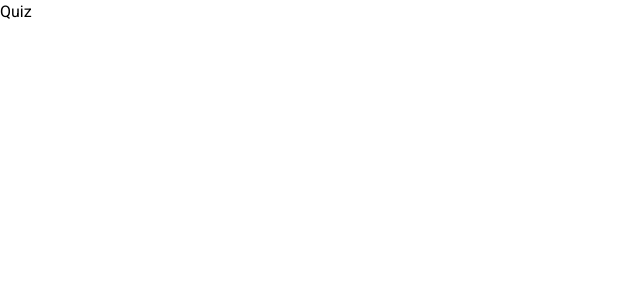
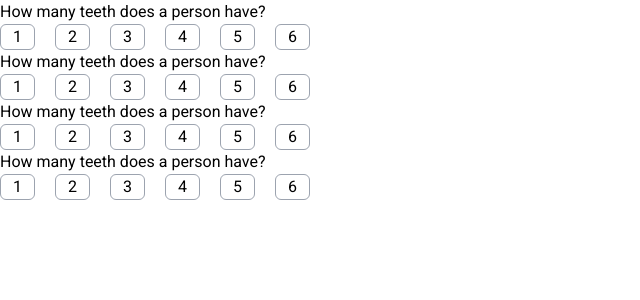
Before and after one commit to IvyMurage/scrimba-quizzcal-game, a React (Vite) app: page /quiz in a window 1280 px wide. Shown: the top 300 px of the page, without its empty margins (0-640 px from the left). Built offline with nearby package versions, Linux system fonts and the light colour scheme; no server answers.

Commit message:
feat: fetch all questions

```diff
--- a/index.html
+++ b/index.html
@@ -5,7 +5,7 @@
   <meta charset="UTF-8" />
   <link rel="icon" type="image/svg+xml" href="/vite.svg" />
   <meta name="viewport" content="width=device-width, initial-scale=1.0" />
-  <title>Vite + React + TS</title>
+  <title>Quizzcal Game</title>
 </head>
 
 <body>
--- a/package.json
+++ b/package.json
@@ -10,6 +10,7 @@
     "preview": "vite preview"
   },
   "dependencies": {
+    "nanoid": "^5.0.7",
     "react": "^18.3.1",
     "react-dom": "^18.3.1",
     "react-router-dom": "^6.25.1"
--- a/src/components/Quiz.tsx
+++ b/src/components/Quiz.tsx
@@ -1,7 +1,59 @@
+import { useEffect, useState } from "react"
+import QuizCard from "./QuizCard"
+import { QuestionProps, ResponseType } from "../type"
 
 function Quiz() {
+
+    const [questions, setQuestions] = useState<QuestionProps[]>([])
+    const [loading, setLoading] = useState(false)
+
+    useEffect(() => {
+        setLoading(true);
+        let ignore = false;
+        (async () => {
+            try {
+                const response = await fetch(`https://opentdb.com/api.php?amount=20&category=12`)
+                if (!response.ok) {
+                    throw new Error('Something went wrong')
+                }
+                const { results }: ResponseType = await response.json()
+                if (!ignore) {
+                    setQuestions(results)
+                }
+            }
+            catch (error) {
+                console.log(error)
+            }
+            finally {
+                setLoading(false)
+            }
+        })()
+        return () => {
+            ignore = true
+        }
+
+    }, [])
+    console.log(questions)
+    console.log('loading:', loading)
     return (
-        <div>Quiz</div>
+        <div>
+            <QuizCard
+                question={'How many teeth does a person have?'}
+                answers={['1', '2', '3', '4', '5', '6']}
+            />
+            <QuizCard
+                question={'How many teeth does a person have?'}
+                answers={['1', '2', '3', '4', '5', '6']}
+            />
+            <QuizCard
+                question={'How many teeth does a person have?'}
+                answers={['1', '2', '3', '4', '5', '6']}
+            />
+            <QuizCard
+                question={'How many teeth does a person have?'}
+                answers={['1', '2', '3', '4', '5', '6']}
+            />
+        </div>
     )
 }
 
--- /dev/null
+++ b/src/components/QuizCard.tsx
@@ -0,0 +1,27 @@
+import { nanoid } from "nanoid"
+import { useId } from "react"
+function QuizCard({ question, answers }: { question: string, answers: string[] }) {
+    const id = useId()
+    const answerList = answers.map(answer =>
+        <div className="border-1 border-gray-400 rounded-md px-3  ">
+            <input
+                onChange={() => console.log(answer)}
+                type='radio'
+                id={`${answer}-${id}`}
+                key={nanoid()}
+                className="border-none hidden"
+                value={answer} />
+            <label htmlFor={`${answer}-${id}`}>{answer}</label>
+        </div>)
+    return (
+        <div className="flex flex-col">
+            <h3>{question}</h3>
+            <div className="flex flex-wrap gap-5">
+                {answerList}
+
+            </div>
+        </div>
+    )
+}
+
+export default QuizCard
--- /dev/null
+++ b/src/type.ts
@@ -0,0 +1,11 @@
+export interface ResponseType {
+    response_code: number,
+    results: QuestionProps[]
+}
+export interface QuestionProps {
+    type: string
+    difficulty: string
+    category: string
+    question: string
+    correct_answer: string[]
+}
--- a/tailwind.config.js
+++ b/tailwind.config.js
@@ -12,6 +12,10 @@ export default {
       colors: {
         primary: '#FFFFFF',
         secondary:'#0E103D'
+      },
+      borderWidth:{
+        1: '1px'
+
       }
     },
   },
```
Also changed, not shown: 1 other file (tests, documents, lock files or other folders).
